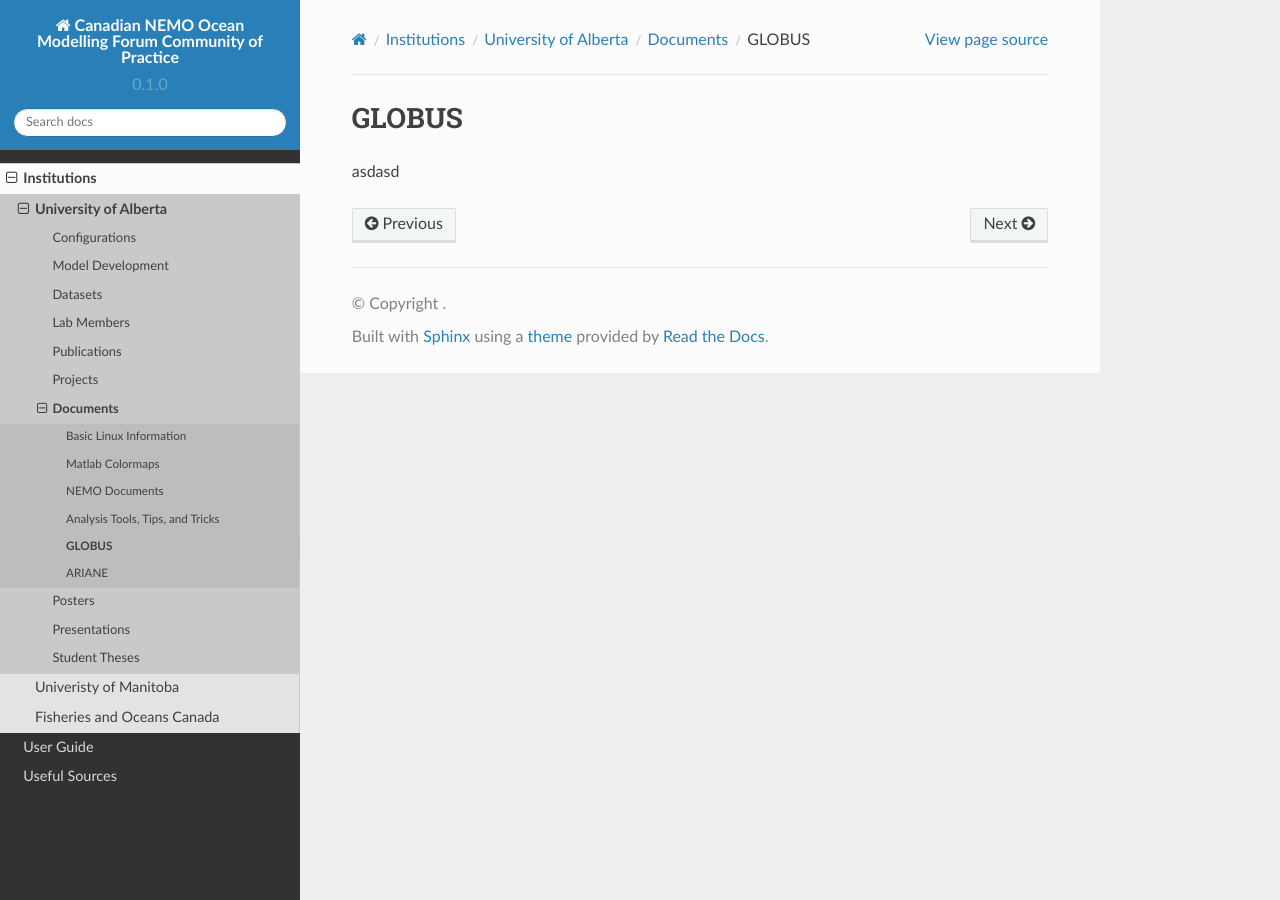
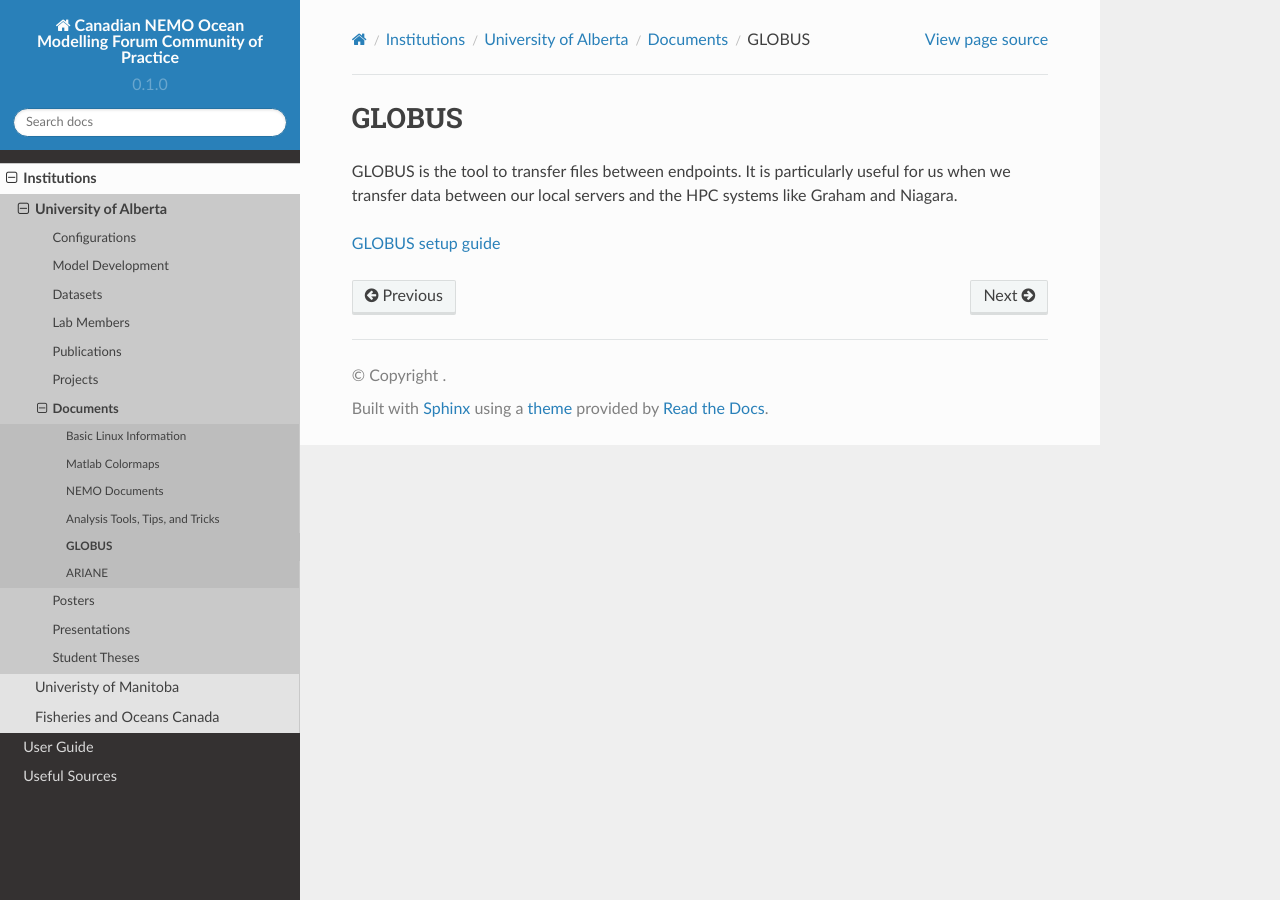
Before and after one commit to UofA-NEMO/Canadian-NEMO-Ocean-Modelling-Forum-Community-of-Practice, a Sphinx documentation site: the page built from docs/Institutions/UofA/Documents/GLOBUS.rst, in a window 1280 px wide. Built offline with Sphinx 7.4.7 and the Read the Docs theme 2.0.0, drawn with Linux system fonts in a browser that asks for light colours; pages that are not in the unit, such as notebooks, are missing from menus.

Commit message:
Update GLOBUS.rst

```diff
--- a/docs/Institutions/UofA/Documents/GLOBUS.rst
+++ b/docs/Institutions/UofA/Documents/GLOBUS.rst
@@ -1,4 +1,6 @@
 GLOBUS
 ========
 
-asdasd
+GLOBUS is the tool to transfer files between endpoints. It is particularly useful for us when we transfer data between our local servers and the HPC systems like Graham and Niagara.
+
+`GLOBUS setup guide <https://docs.google.com/document/d/e/2PACX-1vRCRxYlVGma9zzaUI7Xs_zDBUEI8W3uQPvAwwjPcw0qtmW_JE7IWdooYpxs97jADA/pub>`_
```
